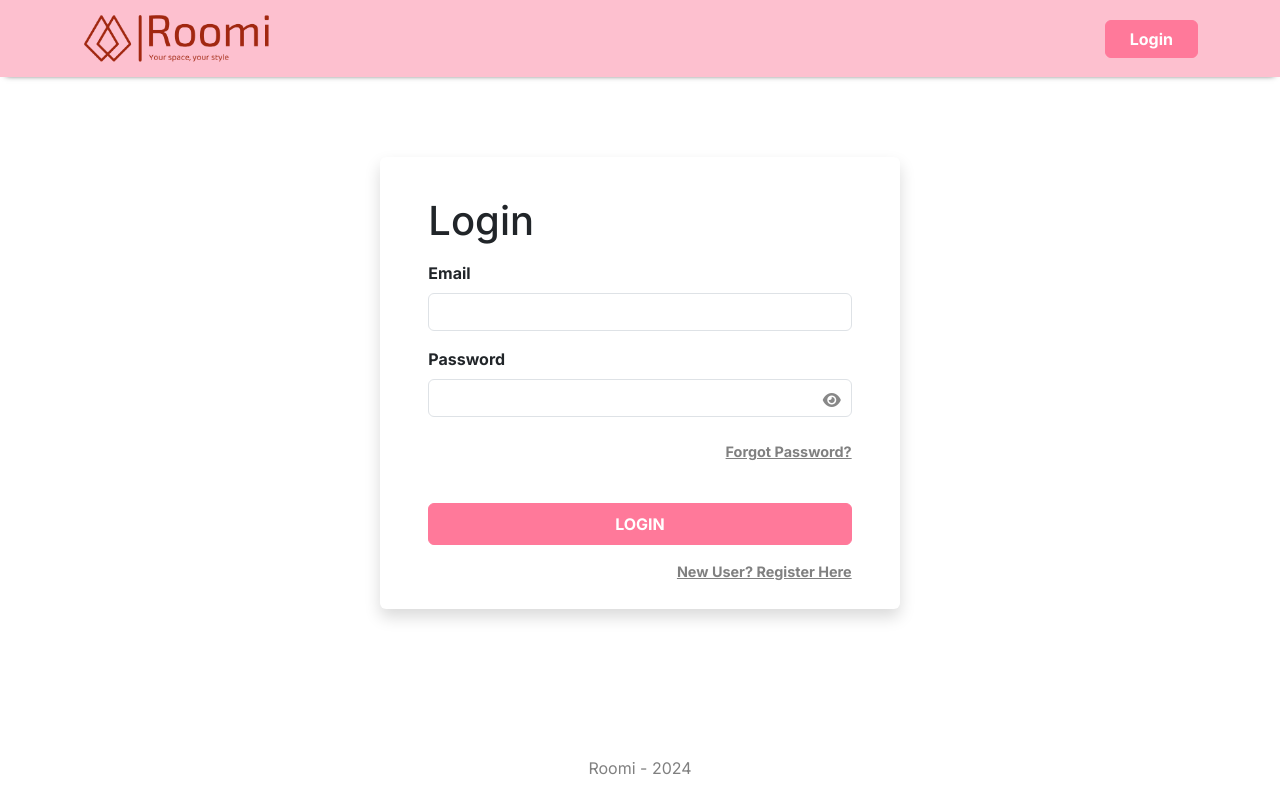
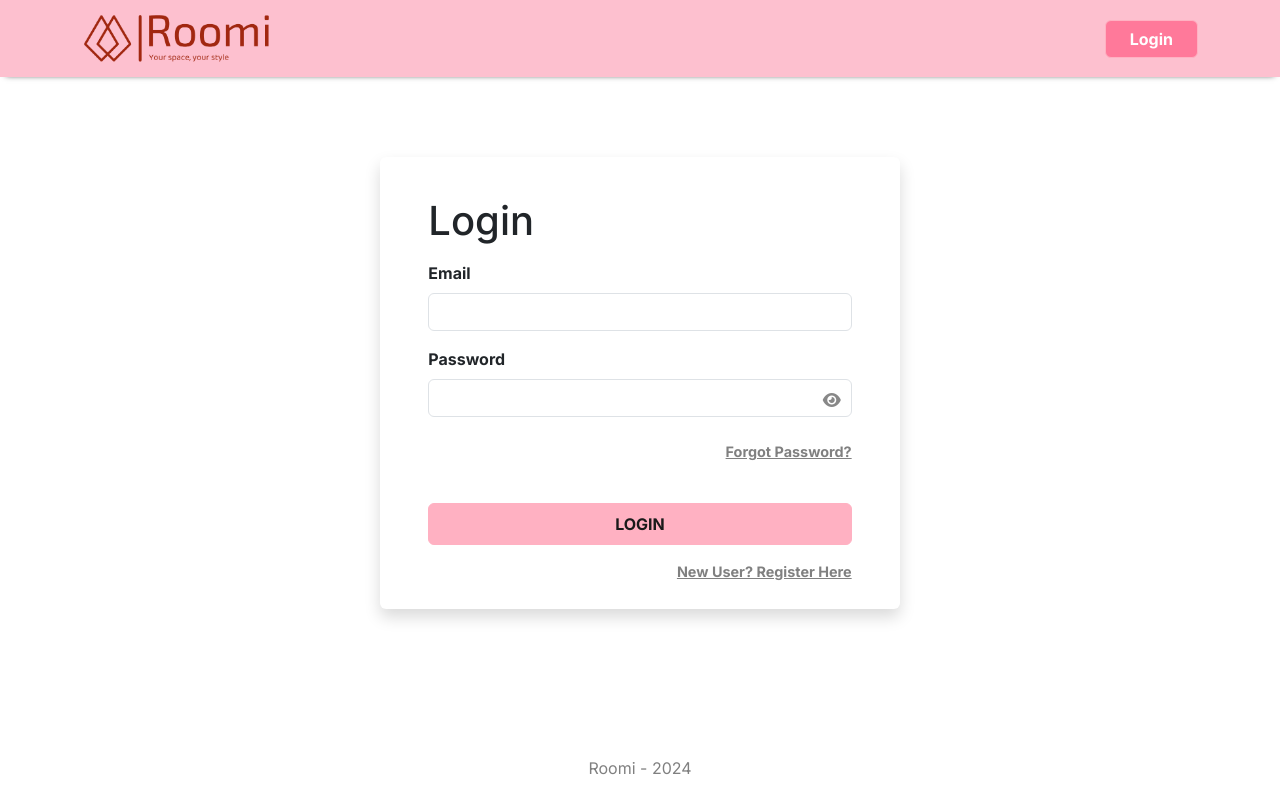
Before and after one commit to HafizhIslami/nextjs-project, a Next.js app: page /login in a window 1280 px wide. Built offline with nearby package versions, Linux system fonts and the light colour scheme; no server answers.

Commit message:
changes in form and page-item btn color

```diff
--- a/app/globals.css
+++ b/app/globals.css
@@ -183,23 +183,24 @@ body {
 }
 
 .form-btn {
-  background-color: #ff799a;
-  border-color: #ff799a;
-  color: white;
+  background-color: #ffb1c2;
+  border-color: #ffb1c2;
+  color: #1a1a1a;
   margin-top: 2.5rem;
   font-weight: bold;
   --bs-btn-active-bg: #b02a37;
-  --bs-btn-active-color: #fff;
+  --bs-btn-active-color: #1a1a1a;
   --bs-btn-active-shadow: inset 0 3px 5px rgba(0, 0, 0, 0.125);
-  --bs-btn-disabled-color: #fff;
+  --bs-btn-disabled-color: #1a1a1a;
   --bs-btn-disabled-bg: #dc3545;
   --bs-btn-disabled-border-color: #dc3545;
 }
 
 .form-btn:hover {
-  background-color: #ff4b78;
-  border-color: #ff4b78;
+  background-color: #ff799a;
+  border-color: #ff799a;
   color: white;
+  font-stretch: extra-expanded;
 }
 
 .react-datepicker {
@@ -248,7 +249,7 @@ nav {
 }
 
 .login-header-btn a {
-  color: white;
+  color: black;
 }
 
 /* Home page */
@@ -294,14 +295,15 @@ nav {
 }
 
 .card-body .view-btn {
-  background-color: #ff799a;
-  color: white;
+  background-color: #ffb1c2 ;
+  color: black;
   text-decoration: none;
 }
 
 .card-body .view-btn:hover {
-  background-color: #ff4b78;
+  background-color: #ff799a;
   color: white;
+  font-weight: bold;
 }
 
 .card-img-top {
@@ -322,8 +324,8 @@ nav {
 /* Room Details Page */
 
 .booking-card .booking-btn:hover {
-  color: white;
-  background-color: #ff799a;
+  color: black;
+  background-color: #ffb1c2;
 }
 
 .price-per-night {
@@ -428,6 +430,4 @@ bg-color, font-color
 #ffcad6, #000000
 #ffb1c2, #000000
 #ff799a, #000000
-#e76386, #000000
-#cf4e72, #000000
 */
```
